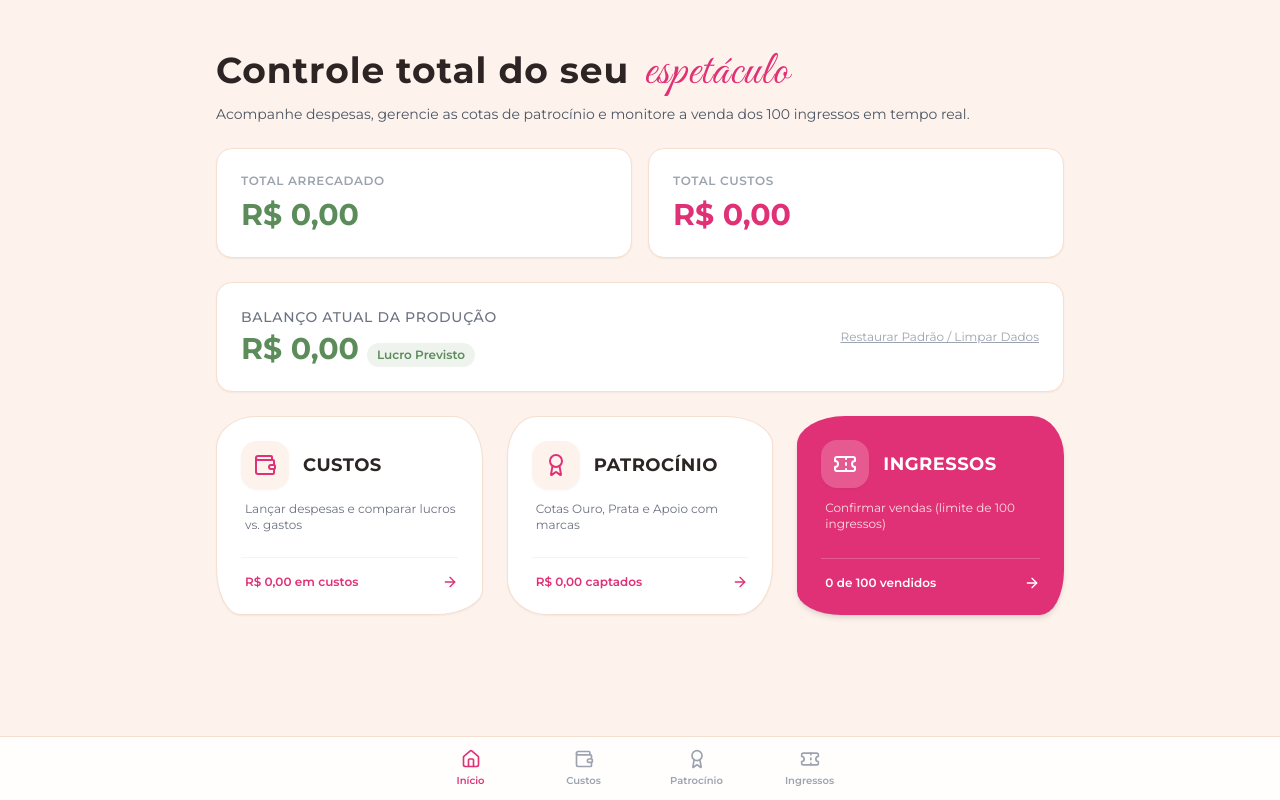
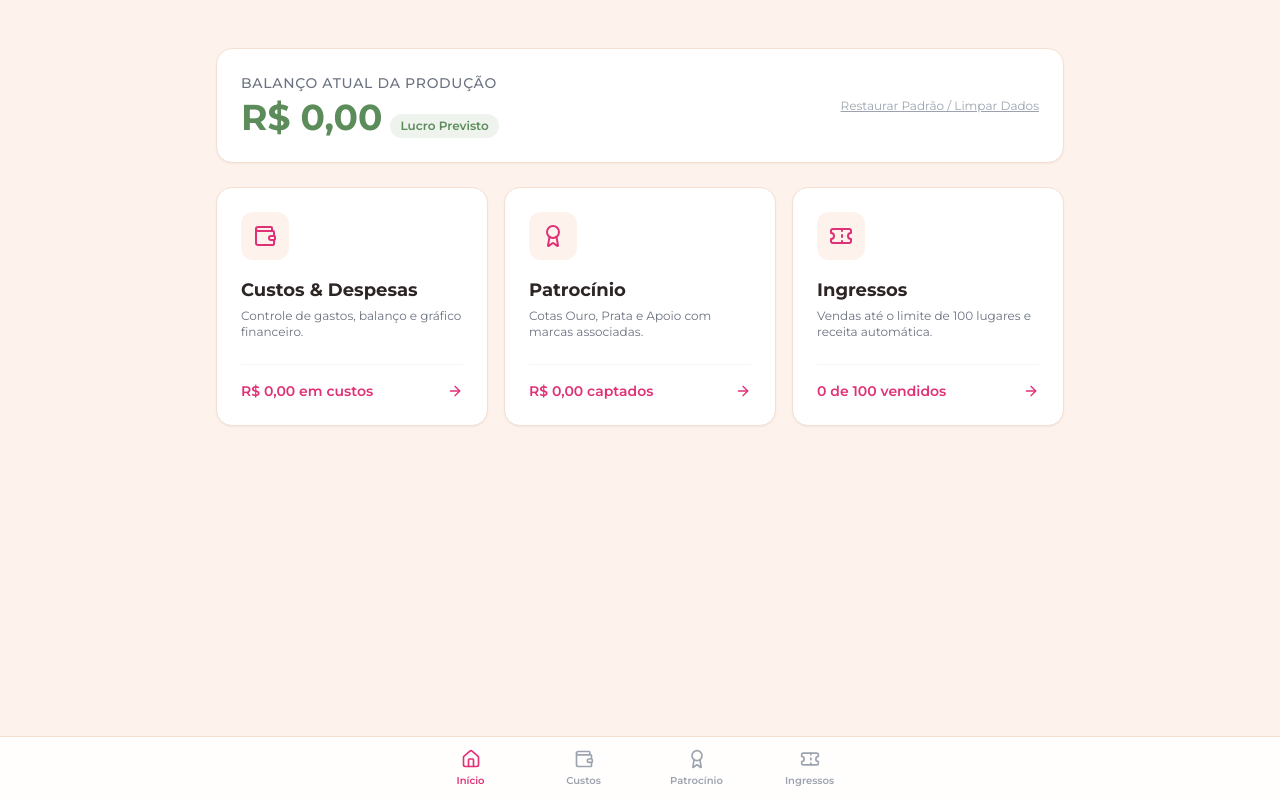
Before and after one commit to lanagabriell4/euluanacarla, a plain HTML site: page index.html in a window 1280 px wide. Drawn offline with nearby package versions, Linux system fonts and the light colour scheme.

Commit message:
Remove organic shape styles and update card layout

```diff
--- a/index.html
+++ b/index.html
@@ -57,16 +57,6 @@
         .tab-content.active {
             display: block;
         }
-        /* Formato orgânico fluído estilo mancha */
-        .organic-shape-1 {
-            border-radius: 2.5rem 1.8rem 3rem 1.5rem / 2rem 2.8rem 1.6rem 3rem;
-        }
-        .organic-shape-2 {
-            border-radius: 1.8rem 3rem 2.2rem 2.5rem / 2.5rem 1.8rem 3rem 2.2rem;
-        }
-        .organic-shape-3 {
-            border-radius: 3rem 2rem 1.5rem 2.8rem / 1.8rem 2.5rem 2.8rem 1.5rem;
-        }
     </style>
 </head>
 <body class="min-h-screen flex flex-col justify-between pb-20 md:pb-6 pt-6">
@@ -76,34 +66,12 @@
 
         <!-- TELA 1: HOME / MENU PRINCIPAL -->
         <section id="view-home" class="tab-content active space-y-6">
-            <!-- Cabeçalho e Descrição -->
-            <div class="space-y-2">
-                <h1 class="text-3xl sm:text-4xl font-bold text-textDark tracking-wide">
-                    Controle total do seu <span class="art-title text-brandPink text-4xl sm:text-5xl font-normal ml-1">espetáculo</span>
-                </h1>
-                <p class="text-sm text-gray-600">
-                    Acompanhe despesas, gerencie as cotas de patrocínio e monitore a venda dos 100 ingressos em tempo real.
-                </p>
-            </div>
-
-            <!-- Cards de Resumo Rápido (Total Arrecadado e Total Custos) -->
-            <div class="grid grid-cols-1 sm:grid-cols-2 gap-4">
-                <div class="bg-white rounded-2xl p-6 border border-borderPeach shadow-sm flex flex-col justify-between">
-                    <span class="text-xs font-semibold text-gray-400 uppercase tracking-wider">Total Arrecadado</span>
-                    <span id="home-total-arrecadado" class="text-3xl font-bold text-brandGreen mt-2">R$ 0,00</span>
-                </div>
-                <div class="bg-white rounded-2xl p-6 border border-borderPeach shadow-sm flex flex-col justify-between">
-                    <span class="text-xs font-semibold text-gray-400 uppercase tracking-wider">Total Custos</span>
-                    <span id="home-total-custos" class="text-3xl font-bold text-brandPink mt-2">R$ 0,00</span>
-                </div>
-            </div>
-
             <!-- Termômetro Rápido / Saldo -->
             <div class="bg-white rounded-2xl p-6 border border-borderPeach shadow-sm flex flex-col sm:flex-row justify-between items-center gap-4">
                 <div>
                     <h2 class="text-sm font-medium text-gray-500 uppercase tracking-wider">Balanço Atual da Produção</h2>
                     <div id="home-saldo-container" class="flex items-baseline gap-2 mt-1">
-                        <span id="home-saldo-valor" class="text-2xl sm:text-3xl font-bold">R$ 0,00</span>
+                        <span id="home-saldo-valor" class="text-3xl sm:text-4xl font-bold">R$ 0,00</span>
                         <span id="home-saldo-badge" class="text-xs font-semibold px-2.5 py-1 rounded-full bg-gray-100 text-gray-600">Calculando...</span>
                     </div>
                 </div>
@@ -112,60 +80,52 @@
                 </button>
             </div>
 
-            <!-- Cards de Navegação Rápida (Com bordas orgânicas e ícone ao lado do título) -->
-            <div class="grid grid-cols-1 md:grid-cols-3 gap-6">
-
+            <!-- Cards de Acesso Rápido -->
+            <div class="grid grid-cols-1 md:grid-cols-3 gap-4">
                 <!-- Card Custos -->
-                <div onclick="switchTab('custos')" class="bg-white p-6 organic-shape-1 border border-borderPeach shadow-sm hover:border-brandPink transition cursor-pointer group flex flex-col justify-between">
+                <div onclick="switchTab('custos')" class="bg-white p-6 rounded-2xl border border-borderPeach shadow-sm hover:border-brandPink transition cursor-pointer group flex flex-col justify-between">
                     <div>
-                        <div class="flex items-center gap-3.5 mb-3">
-                            <div class="w-12 h-12 rounded-2xl bg-peach flex items-center justify-center text-brandPink group-hover:scale-110 transition shrink-0 shadow-sm">
-                                <i data-lucide="wallet" class="w-6 h-6"></i>
-                            </div>
-                            <h3 class="text-lg font-bold text-textDark tracking-wide">CUSTOS</h3>
+                        <div class="w-12 h-12 rounded-xl bg-peach flex items-center justify-center text-brandPink mb-4 group-hover:scale-110 transition">
+                            <i data-lucide="wallet" class="w-6 h-6"></i>
                         </div>
-                        <p class="text-xs text-gray-500 pl-1">Lançar despesas e comparar lucros vs. gastos</p>
+                        <h3 class="text-lg font-bold text-textDark">Custos & Despesas</h3>
+                        <p class="text-xs text-gray-500 mt-1">Controle de gastos, balanço e gráfico financeiro.</p>
                     </div>
-                    <div class="mt-6 pt-4 border-t border-gray-100 flex justify-between items-center text-xs font-semibold text-brandPink pl-1">
+                    <div class="mt-6 pt-4 border-t border-gray-100 flex justify-between items-center text-sm font-semibold text-brandPink">
                         <span id="home-resumo-custos">R$ 0,00 em custos</span>
                         <i data-lucide="arrow-right" class="w-4 h-4 group-hover:translate-x-1 transition"></i>
                     </div>
                 </div>
 
                 <!-- Card Patrocínio -->
-                <div onclick="switchTab('patrocinio')" class="bg-white p-6 organic-shape-2 border border-borderPeach shadow-sm hover:border-brandPink transition cursor-pointer group flex flex-col justify-between">
+                <div onclick="switchTab('patrocinio')" class="bg-white p-6 rounded-2xl border border-borderPeach shadow-sm hover:border-brandPink transition cursor-pointer group flex flex-col justify-between">
                     <div>
-                        <div class="flex items-center gap-3.5 mb-3">
-                            <div class="w-12 h-12 rounded-2xl bg-peach flex items-center justify-center text-brandPink group-hover:scale-110 transition shrink-0 shadow-sm">
-                                <i data-lucide="award" class="w-6 h-6"></i>
-                            </div>
-                            <h3 class="text-lg font-bold text-textDark tracking-wide">PATROCÍNIO</h3>
+                        <div class="w-12 h-12 rounded-xl bg-peach flex items-center justify-center text-brandPink mb-4 group-hover:scale-110 transition">
+                            <i data-lucide="award" class="w-6 h-6"></i>
                         </div>
-                        <p class="text-xs text-gray-500 pl-1">Cotas Ouro, Prata e Apoio com marcas</p>
+                        <h3 class="text-lg font-bold text-textDark">Patrocínio</h3>
+                        <p class="text-xs text-gray-500 mt-1">Cotas Ouro, Prata e Apoio com marcas associadas.</p>
                     </div>
-                    <div class="mt-6 pt-4 border-t border-gray-100 flex justify-between items-center text-xs font-semibold text-brandPink pl-1">
+                    <div class="mt-6 pt-4 border-t border-gray-100 flex justify-between items-center text-sm font-semibold text-brandPink">
                         <span id="home-resumo-patrocinio">R$ 0,00 captados</span>
                         <i data-lucide="arrow-right" class="w-4 h-4 group-hover:translate-x-1 transition"></i>
                     </div>
                 </div>
 
                 <!-- Card Ingressos -->
-                <div onclick="switchTab('ingressos')" class="bg-brandPink text-white p-6 organic-shape-3 shadow-md hover:opacity-95 transition cursor-pointer group flex flex-col justify-between">
+                <div onclick="switchTab('ingressos')" class="bg-white p-6 rounded-2xl border border-borderPeach shadow-sm hover:border-brandPink transition cursor-pointer group flex flex-col justify-between">
                     <div>
-                        <div class="flex items-center gap-3.5 mb-3">
-                            <div class="w-12 h-12 rounded-2xl bg-white/20 flex items-center justify-center text-white group-hover:scale-110 transition shrink-0 shadow-sm">
-                                <i data-lucide="ticket" class="w-6 h-6"></i>
-                            </div>
-                            <h3 class="text-lg font-bold text-white tracking-wide">INGRESSOS</h3>
+                        <div class="w-12 h-12 rounded-xl bg-peach flex items-center justify-center text-brandPink mb-4 group-hover:scale-110 transition">
+                            <i data-lucide="ticket" class="w-6 h-6"></i>
                         </div>
-                        <p class="text-xs text-peach/90 pl-1">Confirmar vendas (limite de 100 ingressos)</p>
+                        <h3 class="text-lg font-bold text-textDark">Ingressos</h3>
+                        <p class="text-xs text-gray-500 mt-1">Vendas até o limite de 100 lugares e receita automática.</p>
                     </div>
-                    <div class="mt-6 pt-4 border-t border-white/20 flex justify-between items-center text-xs font-semibold text-white pl-1">
+                    <div class="mt-6 pt-4 border-t border-gray-100 flex justify-between items-center text-sm font-semibold text-brandPink">
                         <span id="home-resumo-ingressos">0 de 100 vendidos</span>
                         <i data-lucide="arrow-right" class="w-4 h-4 group-hover:translate-x-1 transition"></i>
                     </div>
                 </div>
-
             </div>
         </section>
 
@@ -535,9 +495,6 @@
         function atualizarInterface() {
             const { receitaIngressos, receitaPatrocinios, ganhosTotais, custosTotais, saldoFinal } = calcularTotais();
 
-            document.getElementById('home-total-arrecadado').innerText = formatarMoeda(ganhosTotais);
-            document.getElementById('home-total-custos').innerText = formatarMoeda(custosTotais);
-
             document.getElementById('home-resumo-custos').innerText = formatarMoeda(custosTotais) + ' em custos';
             document.getElementById('home-resumo-patrocinio').innerText = formatarMoeda(receitaPatrocinios) + ' captados';
             document.getElementById('home-resumo-ingressos').innerText = `${state.ingressosVendidos} de 100 vendidos`;
@@ -547,11 +504,11 @@
             homeSaldoValor.innerText = formatarMoeda(saldoFinal);
 
             if (saldoFinal >= 0) {
-                homeSaldoValor.className = "text-2xl sm:text-3xl font-bold text-brandGreen";
+                homeSaldoValor.className = "text-3xl sm:text-4xl font-bold text-brandGreen";
                 homeSaldoBadge.className = "text-xs font-semibold px-2.5 py-1 rounded-full bg-brandGreen/10 text-brandGreen";
                 homeSaldoBadge.innerText = "Lucro Previsto";
             } else {
-                homeSaldoValor.className = "text-2xl sm:text-3xl font-bold text-brandPink";
+                homeSaldoValor.className = "text-3xl sm:text-4xl font-bold text-brandPink";
                 homeSaldoBadge.className = "text-xs font-semibold px-2.5 py-1 rounded-full bg-brandPink/10 text-brandPink";
                 homeSaldoBadge.innerText = "Atenção / Prejuízo";
             }
```
